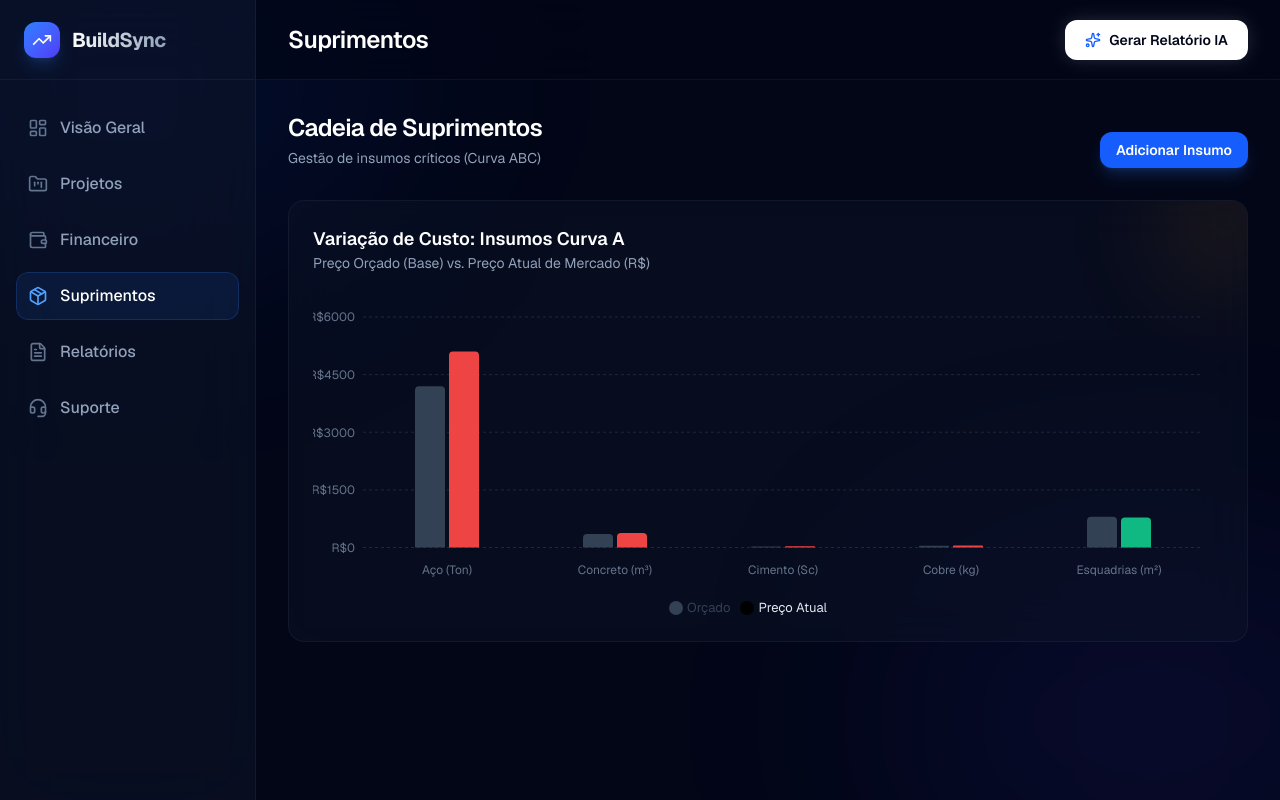
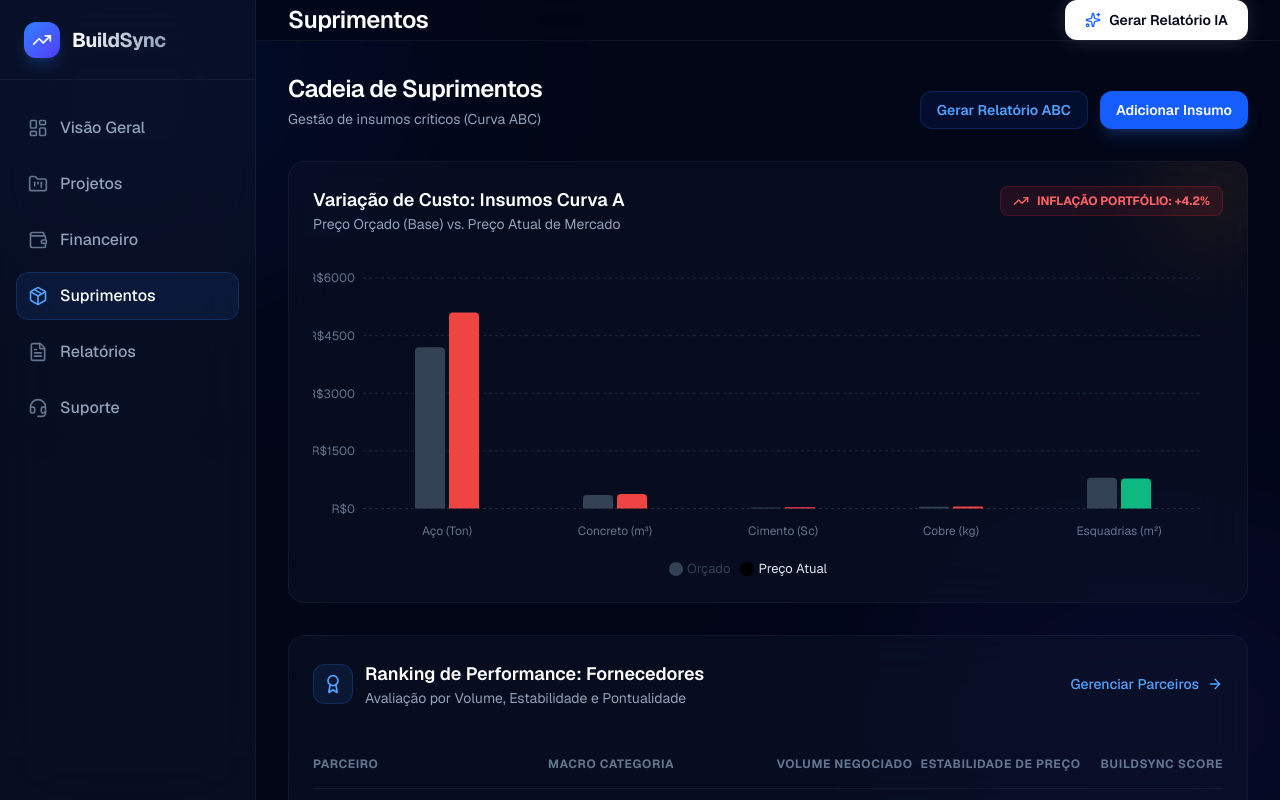
Before and after one commit to mantolatv-cmyk/buildsync, a Next.js app: page / in a window 1280 px wide. Both pictures are taken after a click on the button "Suprimentos". Built offline with nearby package versions, Linux system fonts and the light colour scheme.

Commit message:
fix: supply view syntax error

```diff
--- a/src/components/views/SupplyView.tsx
+++ b/src/components/views/SupplyView.tsx
@@ -2,7 +2,7 @@
 
 import React from "react";
 import { motion, Variants } from "framer-motion";
-import { Package, ArrowRight } from "lucide-react";
+import { Package, ArrowRight, Star, Award, TrendingUp, ShieldCheck } from "lucide-react";
 import { BarChart, Bar, XAxis, YAxis, CartesianGrid, Tooltip as RechartsTooltip, ResponsiveContainer, Legend, Cell } from "recharts";
 
 const supplyPriceData = [
@@ -11,6 +11,14 @@ const supplyPriceData = [
   { item: 'Cimento (Sc)', orcado: 28, atual: 32 },
   { item: 'Cobre (kg)', orcado: 45, atual: 52 },
   { item: 'Esquadrias (m²)', orcado: 800, atual: 780 },
+];
+
+const supplierRankingData = [
+  { id: 1, name: "Gerdau S.A.", category: "Aço & Estrutura", volume: "R$ 1.2M", stability: 98, score: 4.9 },
+  { id: 2, name: "Votorantim Cimentos", category: "Concreto & Agregados", volume: "R$ 850k", stability: 95, score: 4.8 },
+  { id: 3, name: "Tigre Tubos", category: "Instalações Hidrosanitárias", volume: "R$ 420k", stability: 92, score: 4.7 },
+  { id: 4, name: "Amanco Wavin", category: "Instalações Hidrosanitárias", volume: "R$ 380k", stability: 89, score: 4.5 },
+  { id: 5, name: "Portobello", category: "Acabamentos & Pisos", volume: "R$ 610k", stability: 85, score: 4.6 },
 ];
 
 export default function SupplyView() {
@@ -32,6 +40,9 @@ export default function SupplyView() {
           <p className="text-sm text-slate-400 mt-1">Gestão de insumos críticos (Curva ABC)</p>
         </div>
         <div className="flex space-x-3">
+          <button className="px-4 py-2 bg-blue-600/10 text-blue-400 border border-blue-500/20 rounded-xl text-sm font-semibold hover:bg-blue-600/20 transition-colors">
+            Gerar Relatório ABC
+          </button>
           <button className="px-4 py-2 bg-blue-600 text-white rounded-xl text-sm font-semibold hover:bg-blue-500 transition-colors shadow-lg shadow-blue-500/20">
             Adicionar Insumo
           </button>
@@ -42,14 +53,20 @@ export default function SupplyView() {
         variants={containerVariants}
         initial="hidden"
         animate="show"
-        className="grid grid-cols-1 gap-6"
+        className="grid grid-cols-1 gap-8"
       >
         {/* Gráfico de Variação de Preços (Inflação Interna) */}
         <motion.div variants={itemVariants} className="bg-slate-900/40 backdrop-blur-xl rounded-2xl border border-white/5 p-6 relative overflow-hidden">
           <div className="absolute -right-10 -top-10 w-32 h-32 bg-amber-500/10 blur-[50px] rounded-full pointer-events-none" />
-          <div className="mb-6 relative z-10">
-            <h3 className="text-lg font-semibold text-white">Variação de Custo: Insumos Curva A</h3>
-            <p className="text-sm text-slate-400">Preço Orçado (Base) vs. Preço Atual de Mercado (R$)</p>
+          <div className="mb-6 relative z-10 flex justify-between items-start">
+            <div>
+              <h3 className="text-lg font-semibold text-white">Variação de Custo: Insumos Curva A</h3>
+              <p className="text-sm text-slate-400">Preço Orçado (Base) vs. Preço Atual de Mercado</p>
+            </div>
+            <div className="flex items-center space-x-2 px-3 py-1.5 bg-red-500/10 border border-red-500/20 rounded-lg">
+              <TrendingUp className="w-4 h-4 text-red-400" />
+              <span className="text-xs font-bold text-red-400 uppercase">Inflação Portfólio: +4.2%</span>
+            </div>
           </div>
 
           <div className="h-80 w-full relative z-10">
@@ -76,6 +93,78 @@ export default function SupplyView() {
             </ResponsiveContainer>
           </div>
         </motion.div>
+
+        {/* Tabela de Ranking de Fornecedores */}
+        <motion.div variants={itemVariants} className="bg-slate-900/40 backdrop-blur-xl rounded-2xl border border-white/5 p-6 overflow-hidden">
+          <div className="flex items-center justify-between mb-8">
+            <div className="flex items-center space-x-3">
+              <div className="w-10 h-10 rounded-xl bg-blue-500/10 border border-blue-500/20 flex items-center justify-center">
+                <Award className="w-5 h-5 text-blue-400" />
+              </div>
+              <div>
+                <h3 className="text-lg font-semibold text-white">Ranking de Performance: Fornecedores</h3>
+                <p className="text-sm text-slate-400">Avaliação por Volume, Estabilidade e Pontualidade</p>
+              </div>
+            </div>
+            <button className="text-sm font-medium text-blue-400 hover:text-blue-300 flex items-center transition-colors">
+              Gerenciar Parceiros <ArrowRight className="w-4 h-4 ml-2" />
+            </button>
+          </div>
+
+          <div className="overflow-x-auto">
+            <table className="w-full text-left border-collapse">
+              <thead>
+                <tr className="border-b border-white/5 pb-4">
+                  <th className="py-4 text-xs font-bold text-slate-500 uppercase tracking-wider">Parceiro</th>
+                  <th className="py-4 text-xs font-bold text-slate-500 uppercase tracking-wider">Macro Categoria</th>
+                  <th className="py-4 text-xs font-bold text-slate-500 uppercase tracking-wider text-right">Volume Negociado</th>
+                  <th className="py-4 text-xs font-bold text-slate-500 uppercase tracking-wider text-center">Estabilidade de Preço</th>
+                  <th className="py-4 text-xs font-bold text-slate-500 uppercase tracking-wider text-right">BuildSync Score</th>
+                </tr>
+              </thead>
+              <tbody className="divide-y divide-white/5">
+                {supplierRankingData.map((supplier) => (
+                  <tr key={supplier.id} className="group hover:bg-white/[0.02] transition-colors">
+                    <td className="py-4">
+                      <div className="flex items-center space-x-3">
+                        <div className="w-8 h-8 rounded-lg bg-slate-800 flex items-center justify-center text-xs font-bold text-slate-400">
+                          {supplier.name.substring(0, 2)}
+                        </div>
+                        <span className="text-sm font-semibold text-white">{supplier.name}</span>
+                        {supplier.score >= 4.8 && <ShieldCheck className="w-4 h-4 text-blue-400" />}
+                      </div>
+                    </td>
+                    <td className="py-4">
+                      <span className="px-2.5 py-1 rounded-full bg-slate-800 text-[10px] font-bold text-slate-400 uppercase tracking-wider">
+                        {supplier.category}
+                      </span>
+                    </td>
+                    <td className="py-4 text-right">
+                      <span className="text-sm font-medium text-slate-300">{supplier.volume}</span>
+                    </td>
+                    <td className="py-4">
+                      <div className="flex items-center justify-center space-x-2">
+                        <div className="w-24 h-1.5 bg-slate-800 rounded-full overflow-hidden">
+                          <div
+                            className="h-full bg-blue-500 rounded-full"
+                            style={{ width: `${supplier.stability}%` }}
+                          />
+                        </div>
+                        <span className="text-xs font-bold text-slate-400">{supplier.stability}%</span>
+                      </div>
+                    </td>
+                    <td className="py-4 text-right">
+                      <div className="flex items-center justify-end space-x-1">
+                        <Star className="w-3.5 h-3.5 text-amber-400 fill-amber-400" />
+                        <span className="text-sm font-bold text-white">{supplier.score}</span>
+                      </div>
+                    </td>
+                  </tr>
+                ))}
+              </tbody>
+            </table>
+          </div>
+        </motion.div>
       </motion.div>
     </div>
   );
```
